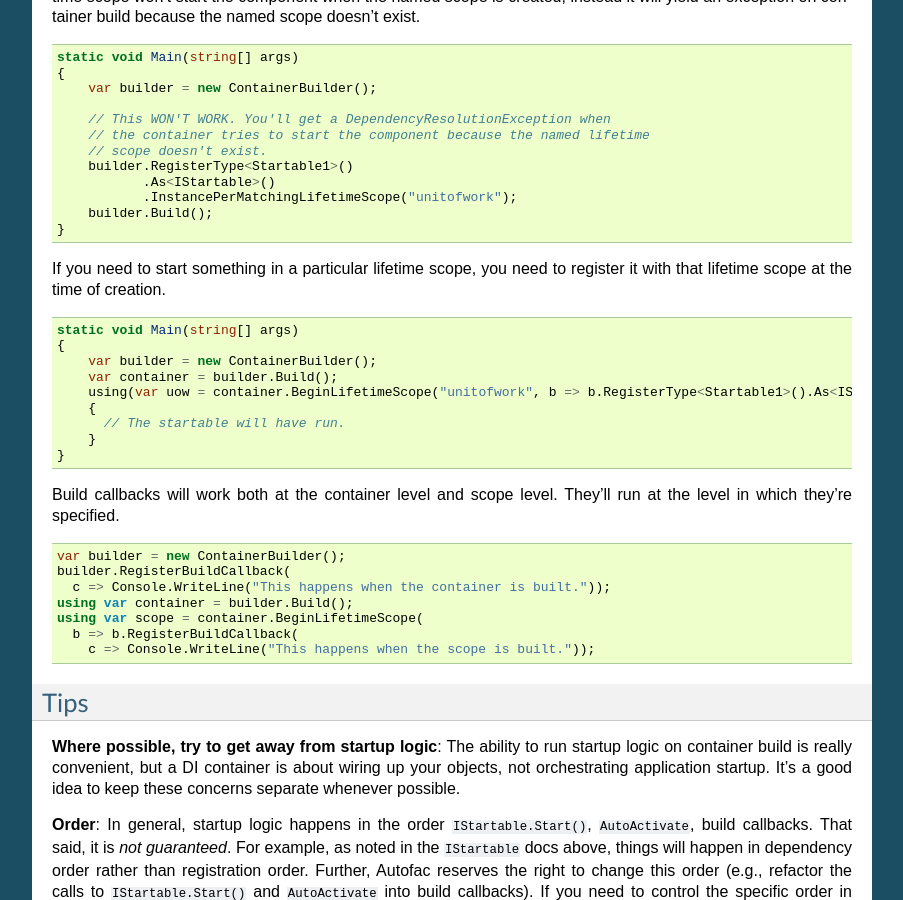
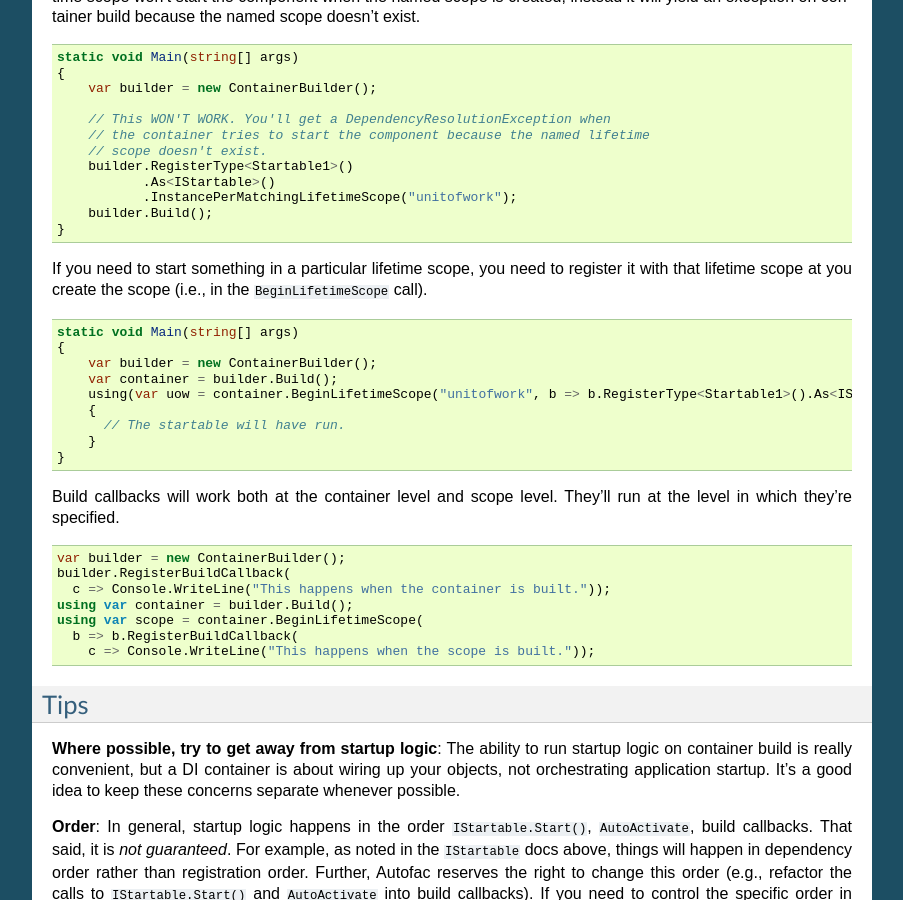
Before and after one commit to autofac/Documentation, a Sphinx documentation site: the page built from docs/lifetime/startup.rst, in a window 1280 px wide and 900 px high, scrolled down 5001 px. Shown: the whole window, without its empty margins (198-1101 px from the left). Built offline with Sphinx 7.4.7, drawn with Linux system fonts in a browser that asks for light colours.

Commit message:
Minor clarification on when to register scope-specfiic startables.

```diff
--- a/docs/lifetime/startup.rst
+++ b/docs/lifetime/startup.rst
@@ -289,7 +289,7 @@ Further, **you can't use IStartable or AutoActivate with named lifetime scopes.*
         builder.Build();
     }
 
-If you need to start something in a particular lifetime scope, you need to register it with that lifetime scope at the time of creation.
+If you need to start something in a particular lifetime scope, you need to register it with that lifetime scope at you create the scope (i.e., in the ``BeginLifetimeScope`` call).
 
 .. sourcecode:: csharp
 
```
